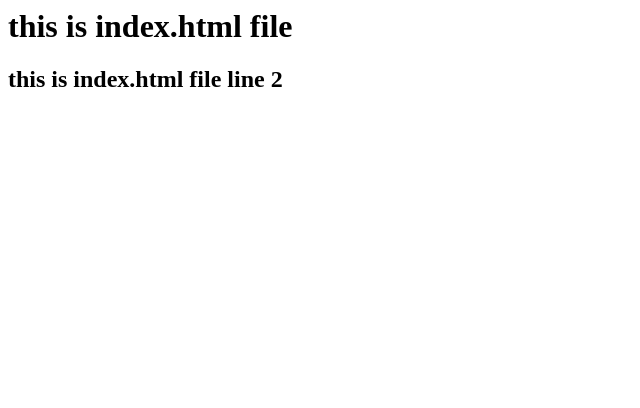
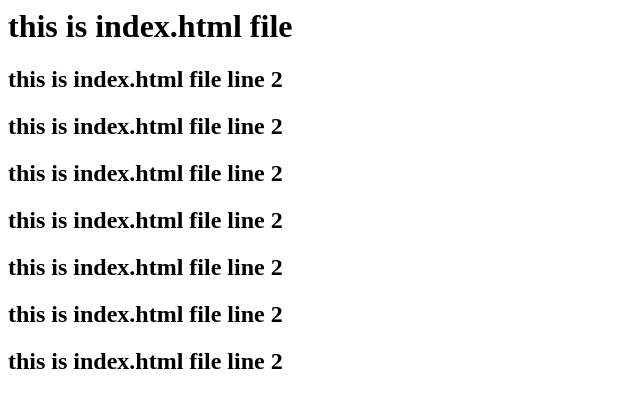
Before and after one commit to skscode/sksrepo, a plain HTML site: page index.html in a window 1280 px wide. Shown: the whole page, without its empty margins (0-640 px from the left). Drawn offline with Linux system fonts and the light colour scheme.

Commit message:
added multiple data in index file

```diff
--- a/index.html
+++ b/index.html
@@ -1,2 +1,8 @@
 <h1> this is index.html file </h1>
 <h2> this is index.html file line 2 </h2>
+<h2> this is index.html file line 2 </h2>
+<h2> this is index.html file line 2 </h2>
+<h2> this is index.html file line 2 </h2>
+<h2> this is index.html file line 2 </h2>
+<h2> this is index.html file line 2 </h2>
+<h2> this is index.html file line 2 </h2>
```
